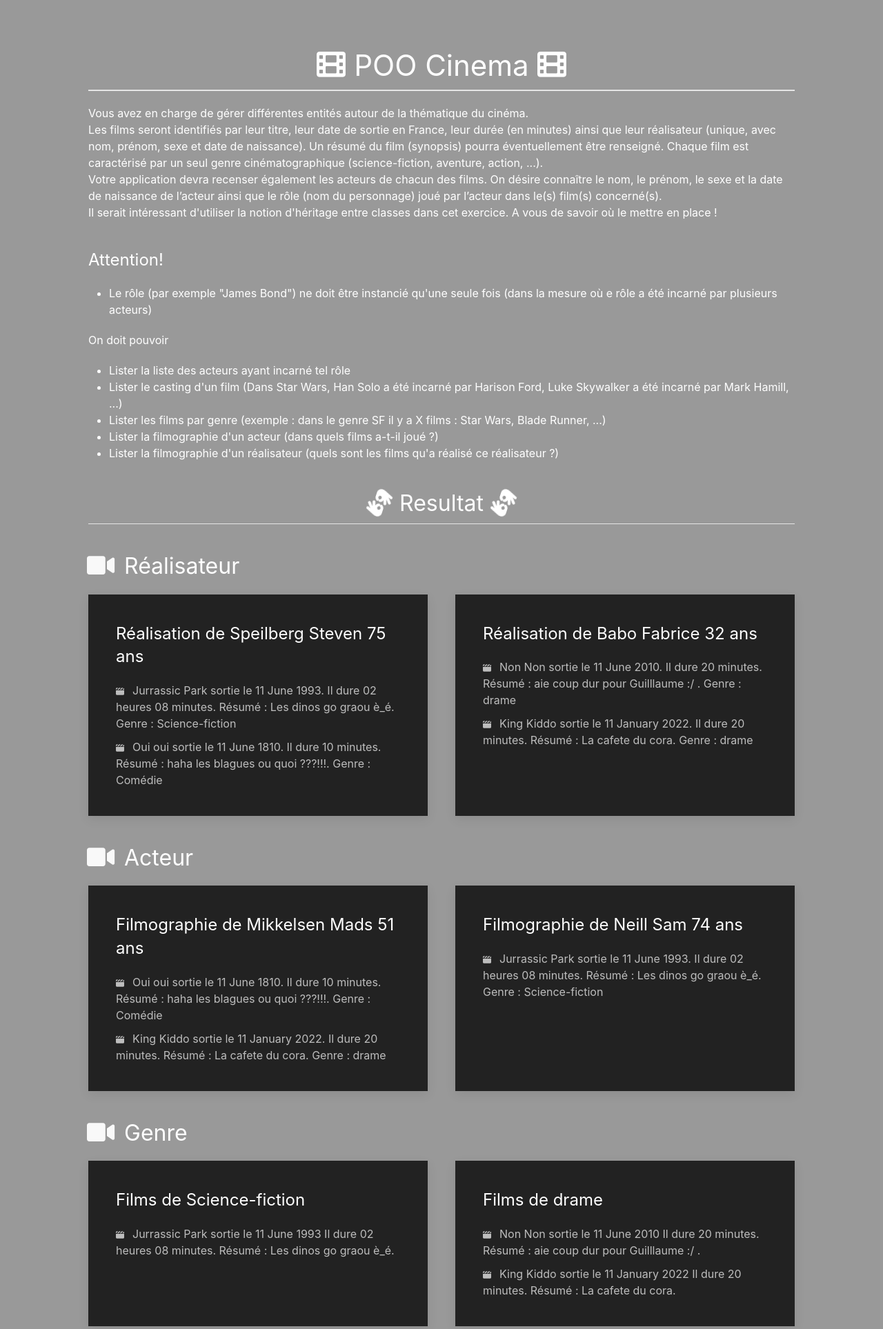
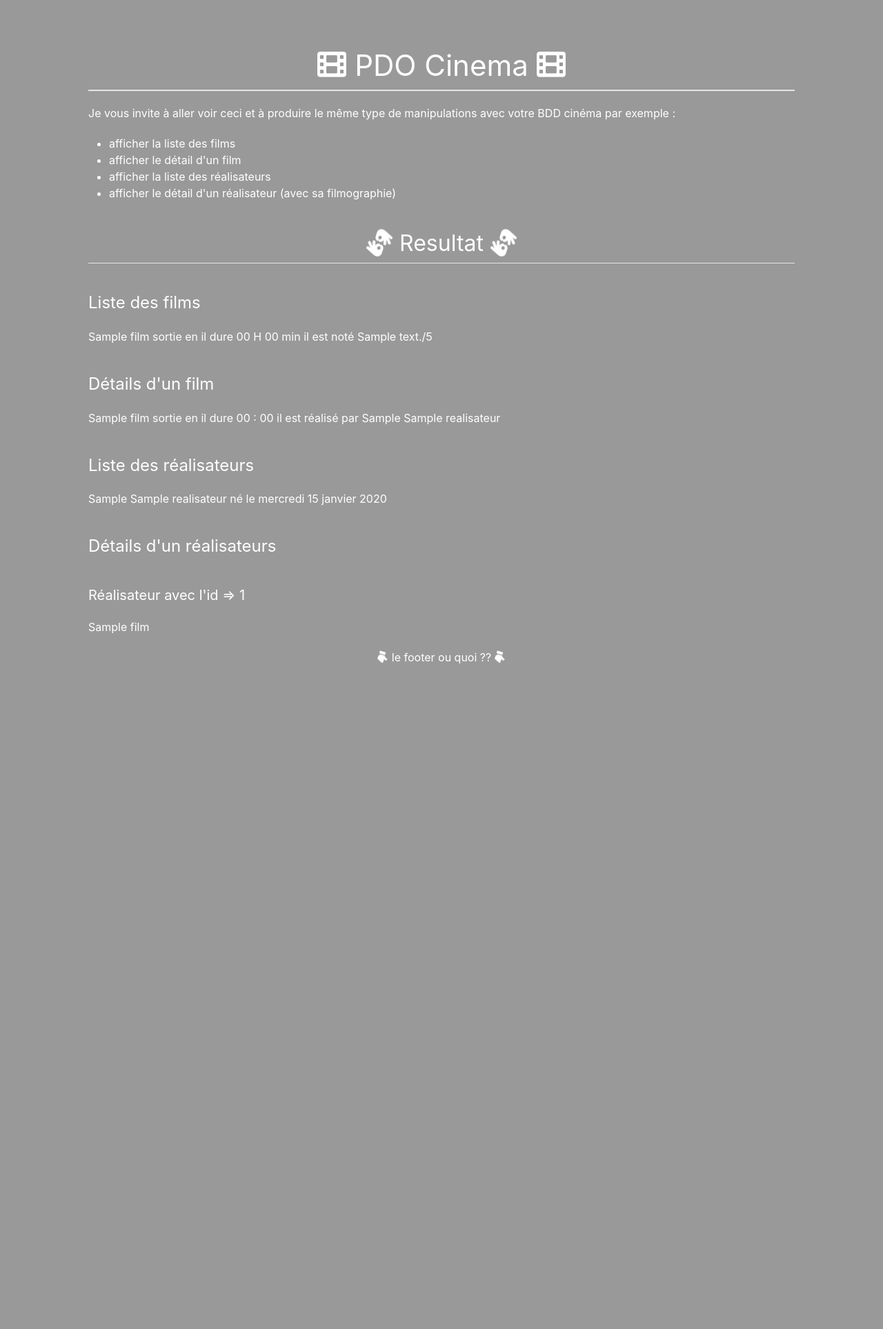
Before and after one commit to kor-2/EXE_CINEMA, a PHP site: page / in a window 1280 px wide. Shown: the top 1927 px of the page at 69% size. After the commit the page ends 962 px from the top, so only its background shows below. Run offline with PHP 8.4, Linux system fonts and the light colour scheme; tables that the repository leaves empty or names only in its code hold one stand-in row (values such as "Sample post"); some libraries are stand-ins or nearby versions.

Commit message:
nouvelle branche pour la PDO

```diff
--- /dev/null
+++ b/config/connect.php
@@ -0,0 +1,60 @@
+<?php
+
+try {
+    $db = new PDO('mysql:host=localhost;dbname=cinema;charset=utf8', 'root', '');
+} catch (Exception $e) {
+    die('Erreur : '.$e->getMessage());
+}
+/* affichage films */
+
+$filmsSQL = $db->prepare('
+SELECT
+    titre,
+    DATE_FORMAT(sortie, "%Y") AS sortie,
+    TIME_FORMAT(SEC_TO_TIME(duree * 60),  "%H H %i min") AS duree ,
+    note
+FROM films
+');
+
+$filmsSQL->execute();
+$films = $filmsSQL->fetchAll();
+
+/* affichage d'un films */
+
+$detailFilms = $db->prepare('
+SELECT
+    f.titre,
+    DATE_FORMAT(f.sortie, "%Y") AS sortie,
+    TIME_FORMAT(SEC_TO_TIME(f.duree * 60),  "%H : %i") AS duree ,
+    r.prenom,
+    r.nom
+FROM films f
+INNER JOIN realisateurs r ON f.id = r.id
+WHERE f.id = 1
+');
+
+$detailFilms->execute();
+$detFilms = $detailFilms->fetchAll();
+/* liste des realisateurs */
+$realQuery = $db->prepare('
+SELECT
+    nom,
+    prenom,
+    bd_date
+FROM realisateurs
+');
+
+$realQuery->execute();
+$realisateurs = $realQuery->fetchAll();
+
+/* affichage d'un realisateur */
+$detailReals = $db->prepare('
+SELECT
+    f.titre,
+    DATE_FORMAT(f.sortie, "%Y") AS date_
+FROM films f
+WHERE f.id_realisateur = 1
+');
+
+$detailReals->execute();
+$detReals = $detailReals->fetchAll();
--- a/css/style.css
+++ b/css/style.css
@@ -9,7 +9,8 @@ body{
 }
 h1,
 h2,
-h3{
+h3,
+h4{
     color: white;
 }
 .fa-clapperboard{
--- a/index.php
+++ b/index.php
@@ -15,7 +15,7 @@
 
 
     <header class="uk-margin-large-top">
-        <h1 class="uk-heading-divider uk-text-center"> <i class="fa-solid fa-film fa-bounce"></i></i> POO Cinema <i class="fa-solid fa-film fa-bounce"></i></i></h1>
+        <h1 class="uk-heading-divider uk-text-center"> <i class="fa-solid fa-film fa-bounce"></i></i> PDO Cinema <i class="fa-solid fa-film fa-bounce"></i></i></h1>
     </header>
 
 
@@ -23,128 +23,58 @@
 
 
         <p>
-            Vous avez en charge de gérer différentes entités autour de la thématique du cinéma. <br>
-            Les films seront identifiés par leur titre, leur date de sortie en France, leur durée (en minutes) ainsi que
-            leur réalisateur (unique, avec nom, prénom, sexe et date de naissance). Un résumé du film (synopsis)
-            pourra éventuellement être renseigné. Chaque film est caractérisé par un seul genre
-            cinématographique (science-fiction, aventure, action, ...). <br>
-            Votre application devra recenser également les acteurs de chacun des films. On désire connaître le
-            nom, le prénom, le sexe et la date de naissance de l’acteur ainsi que le rôle (nom du personnage) joué
-            par l’acteur dans le(s) film(s) concerné(s). <br>
-            Il serait intéressant d'utiliser la notion d'héritage entre classes dans cet exercice. A vous de savoir où
-            le mettre en place !
+            Je vous invite à aller voir ceci et à produire le même type de manipulations avec votre BDD cinéma par exemple :
         </p>
 
-        <h3>Attention!</h3>
 
         <ul>
-            <li>
-                Le rôle (par exemple "James Bond") ne doit être instancié qu'une seule fois (dans la mesure où
-                e rôle a été incarné par plusieurs acteurs)
-            </li>
-        </ul>
-        <p>On doit pouvoir</p>
-
-        <ul>
-            <li>Lister la liste des acteurs ayant incarné tel rôle</li>
-            <li>Lister le casting d'un film (Dans Star Wars, Han Solo a été incarné par Harison Ford, Luke Skywalker a été incarné par Mark Hamill, ...)</li>
-            <li>Lister les films par genre (exemple : dans le genre SF il y a X films : Star Wars, Blade Runner, ...)</li>
-            <li>Lister la filmographie d'un acteur (dans quels films a-t-il joué ?)</li>
-            <li>Lister la filmographie d'un réalisateur (quels sont les films qu'a réalisé ce réalisateur ?)</li>
+            <li>afficher la liste des films</li>
+            <li>afficher le détail d'un film</li>
+            <li>afficher la liste des réalisateurs</li>
+            <li>afficher le détail d'un réalisateur (avec sa filmographie)</li>
         </ul>
 
         <h2 class="uk-heading-divider uk-text-center"> <i class="fa-solid fa-hands-asl-interpreting fa-spin"></i> Resultat <i class="fa-solid fa-hands-asl-interpreting fa-spin"></i></h2>
 
         <?php
+        function formaterDateFr(string $date)
+        {
+            $d = new DateTime($date);
+            $day = datefmt_create('fr_FR', IntlDateFormatter::FULL, IntlDateFormatter::NONE);
 
-        spl_autoload_register(function ($class_name) {
-            require 'class/' . $class_name . '.php';
-        });
+            return datefmt_format($day, $d);
+        }
 
+        require 'config/connect.php';
+        /* ------AFFICHAGE FILMS------ */
+        echo '<h3> Liste des films </h3>';
+        foreach ($films as $film) {
+            echo '<p>'.$film['titre'].' sortie en '.$film['sortie'].' il dure '.$film['duree'].' il est noté '.$film['note'].'/5 </p>';
+        }
+        /* ------AFFICHAGE D'UN FILM------ */
 
-        $sNeill = new Acteur('Neill', 'Sam', 'M', '1947-08-14');
-        $kReeves = new Acteur('Reeves', 'Keanu', 'M', '1960-01-26');
-        $mMikkelsen = new Acteur('Mikkelsen', 'Mads', 'M', '1970-05-20');
-        $mMarvin = new Acteur('Scribe', 'Marvin', 'M', '2000-06-27');
-        $mMartin = new Acteur('King', 'Martin', 'M', '1999-01-10');
+        echo '<h3> Détails d\'un film </h3>';
 
-        $stevenSpiel = new Realisateur('Speilberg', 'Steven', 'M', '1946-12-18');
-        $guyYves = new Realisateur('Guy', 'Yves', 'M', '1900-02-08');
-        $baboFabrice = new Realisateur('Babo', 'Fabrice', 'M', '1990-02-08');
+        foreach ($detFilms as $detFilm) {
+            echo '<p>'.$detFilm['titre'].' sortie en '.$detFilm['sortie'].' il dure '.$detFilm['duree'].' il est réalisé par '.$detFilm['prenom'].' '.$detFilm['nom'].'</p>';
+        }
 
-        $sf = new Genre('Science-fiction');
-        $avt = new Genre('Aventure');
-        $cmd = new Genre('Comédie');
-        $drame = new Genre('drame');
+        echo '<h3> Liste des réalisateurs </h3>';
 
-        $jPark = new Film('Jurrassic Park', '1993-06-11', 128, $stevenSpiel, 'Les dinos go graou è_é.', $sf);
-        $ouioui = new Film('Oui oui', '1810-06-11', 10, $stevenSpiel, 'haha les blagues ou quoi ???!!!.', $cmd);
-        $nonnon = new Film('Non Non', '2010-06-11', 20, $baboFabrice, 'aie coup dur pour Guilllaume :/ .', $drame);
-        $kiddo = new Film('King Kiddo', '2022-01-11', 20, $baboFabrice, 'La cafete du cora.', $drame);
+        foreach ($realisateurs as $real) {
+            echo '<p>'.$real['prenom'].' '.$real['nom'].' né le '.formaterDateFr($real['bd_date']).'</p>';
+        }
 
-        $DrGrant = new Role('Dr.Grant');
-        $superMan = new Role('Superman');
-        $guigou = new Role('Guigou');
+        echo '<h3> Détails d\'un réalisateurs </h3>';
 
-        $c1 = new Casting($DrGrant, $sNeill, $jPark);
-        $c2 = new Casting($DrGrant, $kReeves, $jPark);
-        $c3 = new Casting($superMan, $mMikkelsen, $ouioui);
-        $c3 = new Casting($guigou, $mMikkelsen, $kiddo);
-
-
-
-
-
+        echo '<h4> Réalisateur avec l\'id => 1</h4>';
+        foreach ($detReals as $real) {
+            echo '<p>'.$real['titre'].' '.$real['date_'].'</p>';
+        }
 
         ?>
 
-        <section>
-            <h2 class="uk-margin-medium-top"><i class="fa-solid fa-video fa-beat-fade"></i>Réalisateur</h2>
-            <div class="uk-child-width-1-2@s uk-grid-match" uk-grid>
-                <?php
-                $stevenSpiel->showReal();
-                $baboFabrice->showReal();
-                ?>
-            </div>
-        </section>
 
-        <section>
-            <h2 class="uk-margin-medium-top"><i class="fa-solid fa-video fa-beat-fade"></i>Acteur</h2>
-            <div class="uk-child-width-1-2@s uk-grid-match" uk-grid>
-                <?php
-                $mMikkelsen->showFilmo();
-                $sNeill->showFilmo();
-                ?>
-            </div>
-        </section>
-        <section>
-            <h2 class="uk-margin-medium-top"><i class="fa-solid fa-video fa-beat-fade"></i>Genre</h2>
-            <div class="uk-child-width-1-2@s uk-grid-match" uk-grid>
-                <?php
-                $sf->showGenre();
-                $drame->showGenre();
-                ?>
-            </div>
-        </section>
-        <section>
-            <h2 class="uk-margin-medium-top"><i class="fa-solid fa-video fa-beat-fade"></i>Rôle</h2>
-            <div class="uk-child-width-1-2@s uk-grid-match" uk-grid>
-                <?php
-                $DrGrant->showRole();
-                $superMan->showRole();
-                $guigou->showRole();
-                ?>
-            </div>
-        </section>
-        <section>
-            <h2 class="uk-margin-medium-top"><i class="fa-solid fa-video fa-beat-fade"></i>Casting</h2>
-            <div class="uk-child-width-1-2@s uk-grid-match" uk-grid>
-                <?php
-                $jPark->showCasting();
-                $kiddo->showCasting();
-                ?>
-            </div>
-        </section>
 
 
 
```
